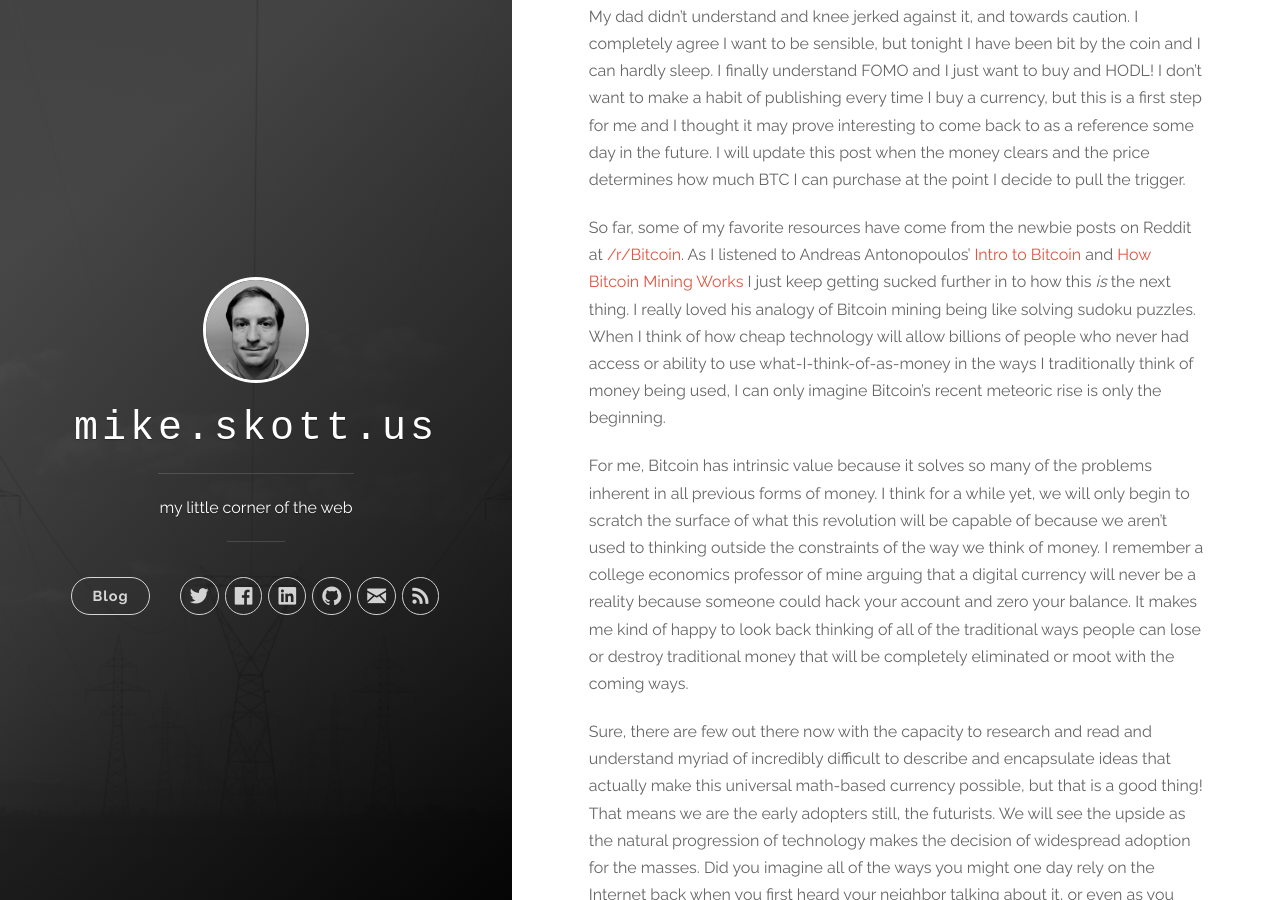
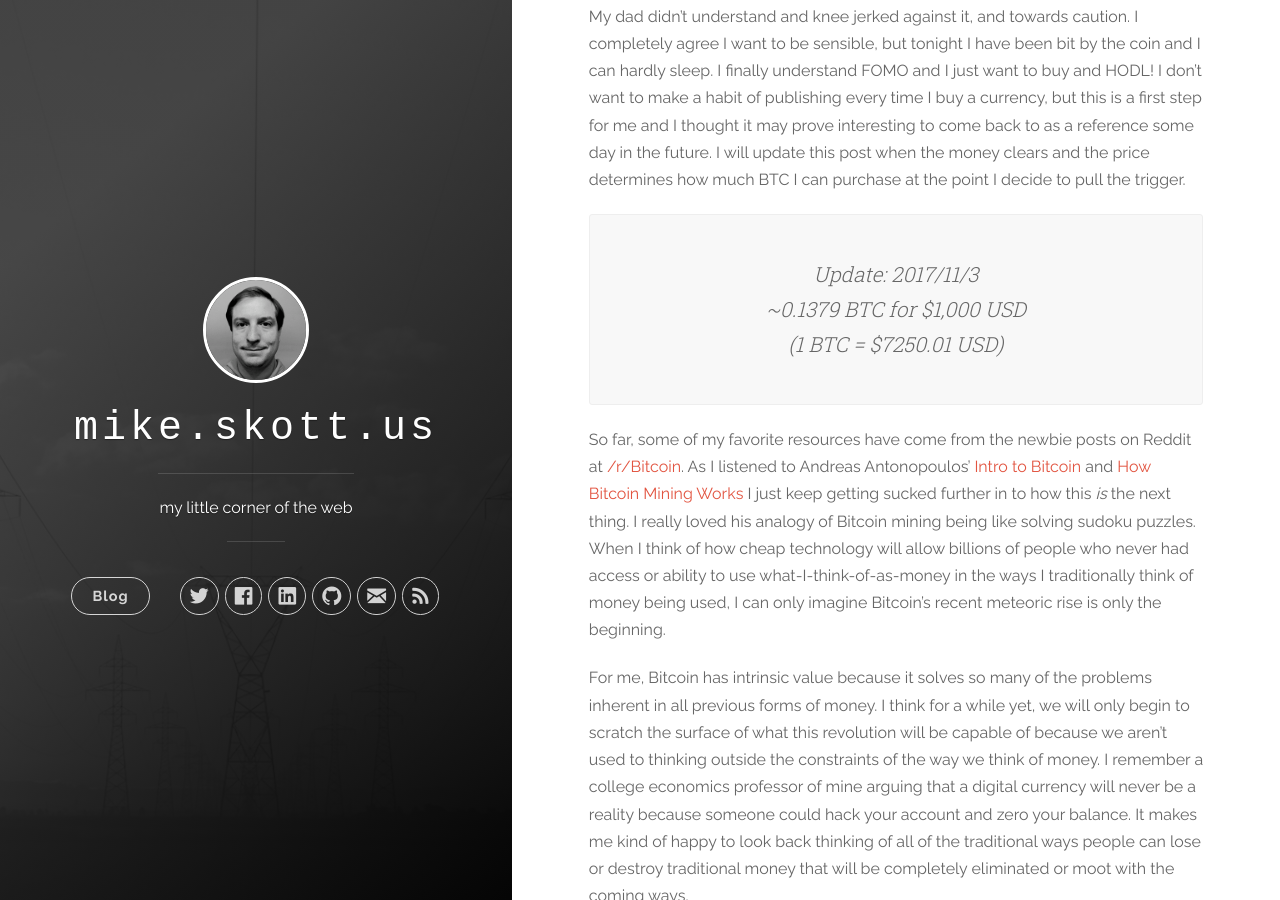
Before and after one commit to maskott/mike.skott.us, a Jekyll site: the page built from _posts/2017-11-01-ive-been-bit.md, in a window 1280 px wide and 900 px high, scrolled down 1078 px. Built offline with Jekyll 4.4.1, drawn with Linux system fonts in a browser that asks for light colours; nearby versions of some CDN libraries; some web fonts are replaced.

Commit message:
purchase update

```diff
--- a/_posts/2017-11-01-ive-been-bit.md
+++ b/_posts/2017-11-01-ive-been-bit.md
@@ -15,6 +15,10 @@
 
 My dad didn't understand and knee jerked against it, and towards caution. I completely agree I want to be sensible, but tonight I have been bit by the coin and I can hardly sleep. I finally understand FOMO and I just want to buy and HODL! I don't want to make a habit of publishing every time I buy a currency, but this is a first step for me and I thought it may prove interesting to come back to as a reference some day in the future. I will update this post when the money clears and the price determines how much BTC I can purchase at the point I decide to pull the trigger.
 
+> Update: 2017/11/3 <br/>
+~0.1379 BTC for $1,000 USD<br />
+(1 BTC = $7250.01 USD)
+
 So far, some of my favorite resources have come from the newbie posts on Reddit at [/r/Bitcoin](https://www.reddit.com/r/Bitcoin/). As I listened to Andreas Antonopoulos' [Intro to Bitcoin](https://www.youtube.com/watch?v=qkxdys-Ek9U) and [How Bitcoin Mining Works](https://www.youtube.com/watch?v=QBFNaCNlBdk&t=79s) I just keep getting sucked further in to how this _is_ the next thing. I really loved his analogy of Bitcoin mining being like solving sudoku puzzles. When I think of how cheap technology will allow billions of people who never had access or ability to use what-I-think-of-as-money in the ways I traditionally think of money being used, I can only imagine Bitcoin’s recent meteoric rise is only the beginning.
 
 For me, Bitcoin has intrinsic value because it solves so many of the problems inherent in all previous forms of money. I think for a while yet, we will only begin to scratch the surface of what this revolution will be capable of because we aren't used to thinking outside the constraints of the way we think of money. I remember a college economics professor of mine arguing that a digital currency will never be a reality because someone could hack your account and zero your balance. It makes me kind of happy to look back thinking of all of the traditional ways people can lose or destroy traditional money that will be completely eliminated or moot with the coming ways.
```
